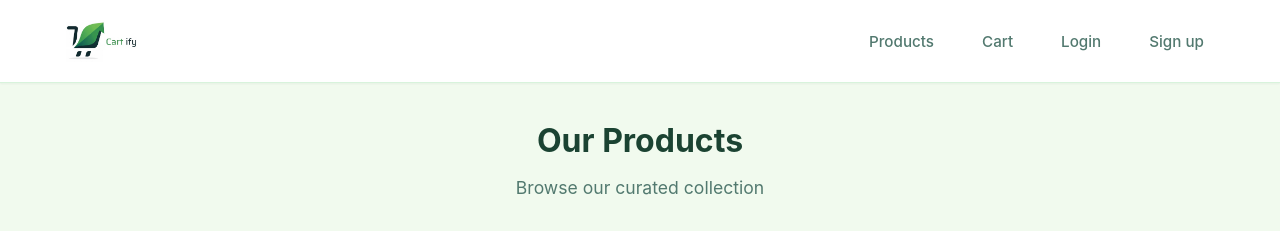
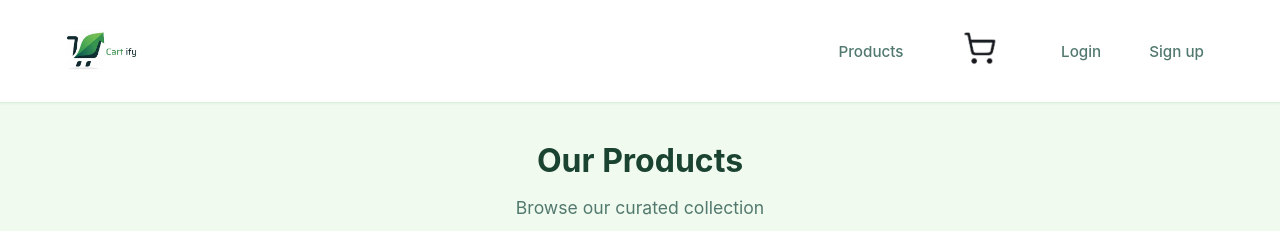
Before and after one commit to Group5-secD/Cartify-e-commerce-website, a plain HTML site: page src master/index.html in a window 1280 px wide. Shown: the top 231 px of the page. Drawn offline with Linux system fonts and the light colour scheme.

Commit message:
navigation cart icon

```diff
--- a/src master/index.html
+++ b/src master/index.html
@@ -21,10 +21,10 @@
           <nav class="nav">
             <button id="nav-products" class="nav-link active">Products</button>
             <button id="nav-cart" class="nav-link">
-              Cart
+              <img src="imgs/navCart.png" alt="cart navigator" class="logo-image">
               <span id="cart-badge" class="cart-badge" style="display: none;">0</span>
             </button>
-            <button id="nav-login" class="nav-link">Login</button>
+            <button id="nav-login" class="nav-link"> Login</button>
             <button id="nav-register" class="nav-link">Sign up</button>
           </nav>
         </div>
```
Also changed, not shown: src master/imgs/navCart.png (added).
